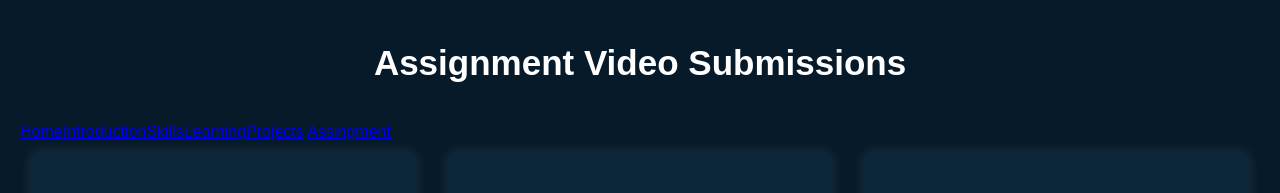
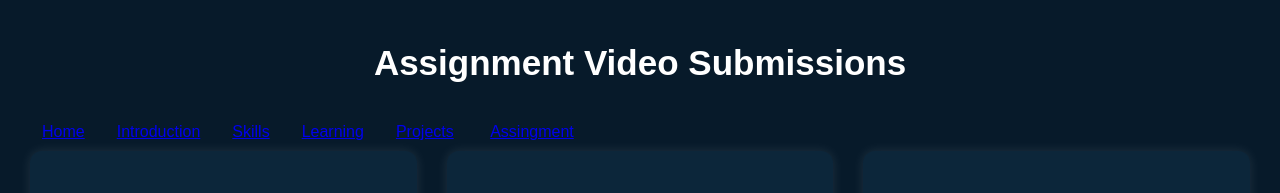
Before and after one commit to krishnanegi-06/E-portfolionew, a plain HTML site: page Assignment.html in a window 1280 px wide. Shown: the top 193 px of the page. Drawn offline with Linux system fonts and the light colour scheme.

Commit message:
Update Assignment.html

```diff
--- a/Assignment.html
+++ b/Assignment.html
@@ -12,6 +12,13 @@
             padding: 20px;
             color: white;
         }
+        .nav a {
+    margin-left: 12px;
+    padding: 8px 10px;
+    border-radius: 6px;
+    background: transparent
+}
+
         h1 {
             text-align: center;
             margin-bottom: 40px;
```
